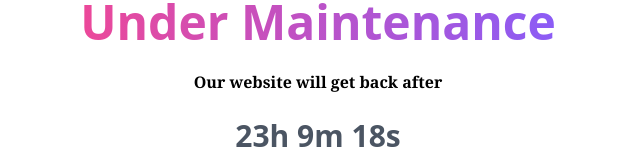
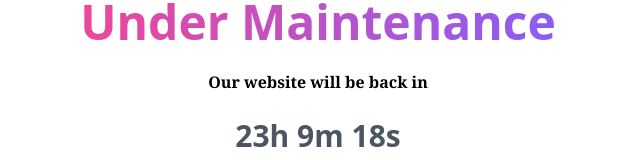
Before and after one commit to TutlyLabs/tutly-landing, a Next.js app: page /under-maintenance in a window 1280 px wide. Shown: the part 458-618 px from the top of the page, without its empty margins (322-962 px from the left). Built offline with nearby package versions, Linux system fonts and the light colour scheme.

Commit message:
Update page.tsx

```diff
--- a/src/app/under-maintenance/page.tsx
+++ b/src/app/under-maintenance/page.tsx
@@ -33,7 +33,7 @@ export default function UnderMaintenance() {
         <div className="flex flex-col items-center justify-center gap-6 pt-12">
             <Image src='/maintenance.svg' className="block m-auto" width={500} height={500} alt="icon" />
             <h1 className="text-5xl font-bold text-transparent bg-clip-text bg-gradient-to-r from-pink-500 to-violet-500">Under Maintenance</h1>
-            <p className="font-semibold font-serif">Our website will get back after</p>
+            <p className="font-semibold font-serif">Our website will be back in</p>
             <p className="text-3xl font-black text-secondary-600">{timeRemaining}</p>
             <Image src='/under-construction.gif' className="absolute top-0 right-96" width={100} height={100} alt="icon" />
         </div>
```
